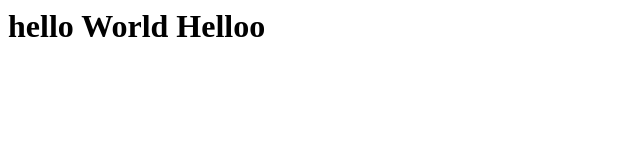
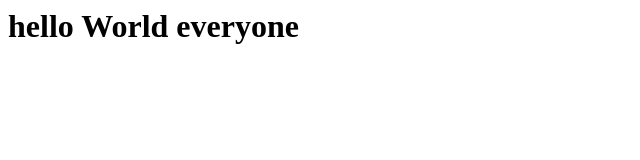
Before and after one commit to Akshay-C-A/OS-LAB, a plain HTML site: page index.html in a window 1280 px wide. Shown: the whole page, without its empty margins (0-640 px from the left). Drawn offline with Linux system fonts and the light colour scheme.

Commit message:
updated index.html

```diff
--- a/index.html
+++ b/index.html
@@ -1 +1 @@
-<h1>hello World Helloo</h1>
+<h1>hello World everyone</h1>
```
